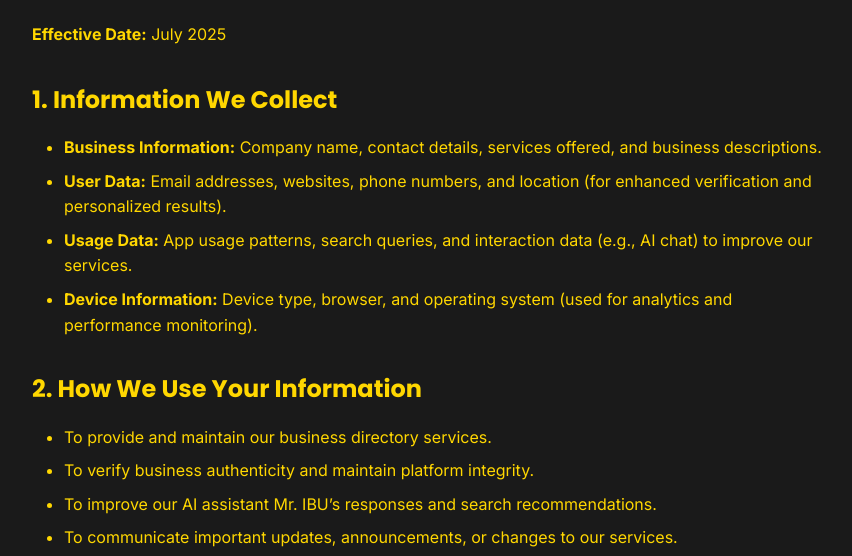
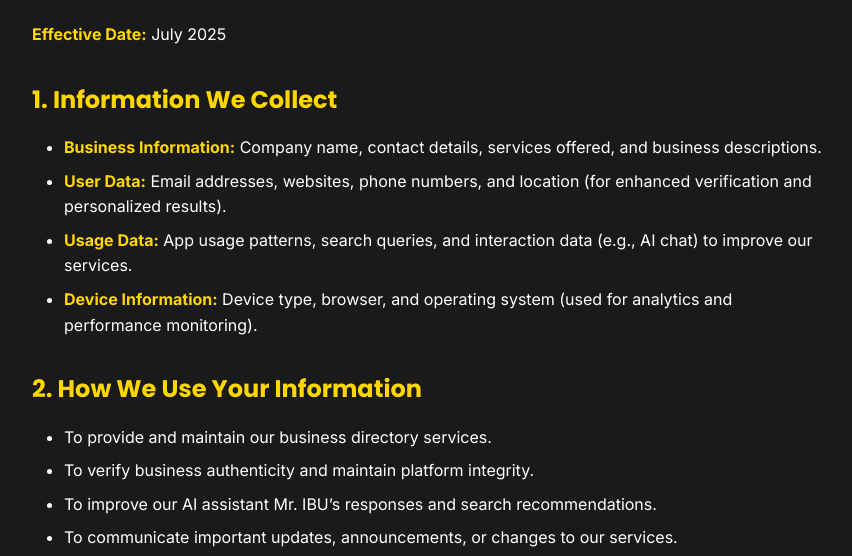
Before and after one commit to AmMasse/IBU-Business-Directory, a website: page privacy.html in a window 1280 px wide. Shown: the part 223-779 px from the top of the page, without its empty margins (208-1060 px from the left). Drawn offline with Linux system fonts and the light colour scheme.

Commit message:
Restore gold and white text on legal pages

```diff
--- a/privacy.html
+++ b/privacy.html
@@ -34,12 +34,12 @@
       margin-bottom: 1rem;
     }
     p {
-      color: #FFD700;
+     color: #ffffff;
       margin-bottom: 1rem;
       line-height: 1.7;
     }
     ul, ol {
-      color: #FFD700;
+     color: #ffffff;
       margin: 1rem 0;
       padding-left: 2rem;
     }
```
Also changed, not shown: terms.html (+2 -2 lines).
